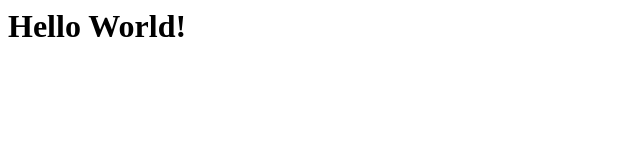
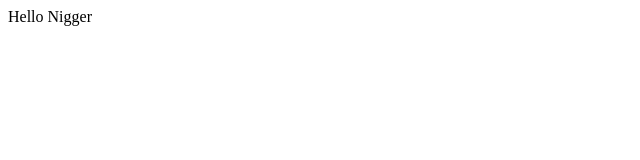
Before and after one commit to qx5f90/Website-Test, a plain HTML site: page index.html in a window 1280 px wide. Shown: the whole page, without its empty margins (0-640 px from the left). Drawn offline with Linux system fonts and the light colour scheme.

Commit message:
Update index.html

```diff
--- a/index.html
+++ b/index.html
@@ -1 +1,7 @@
-<h1>Hello World!</h1>
+<html>
+  <body>
+    <head>
+      Hello Nigger
+    </head>
+  </body>
+</html>
```
